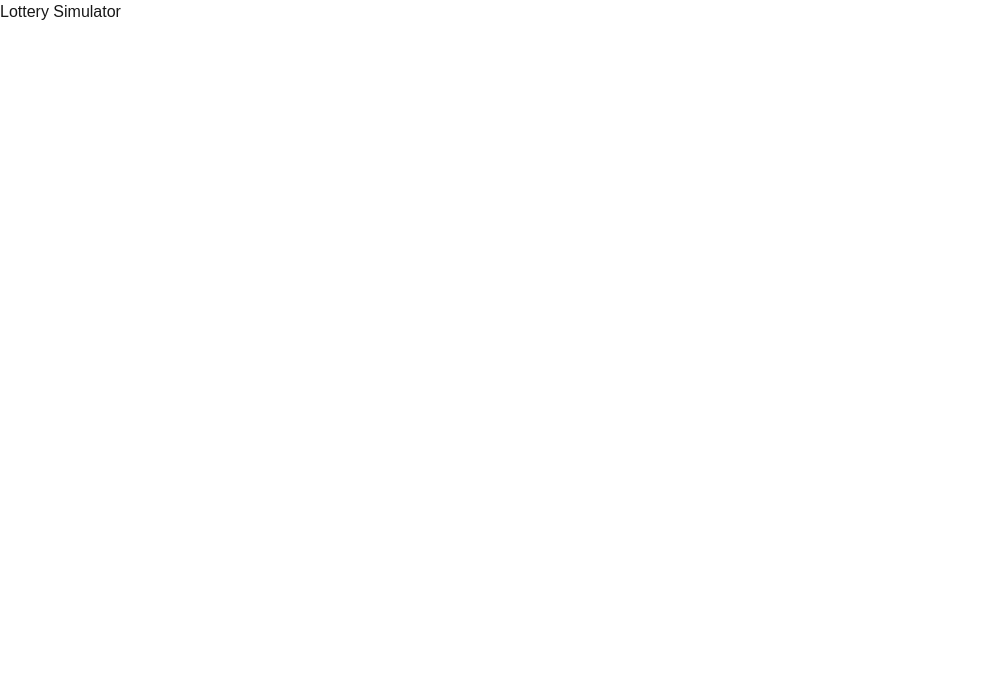
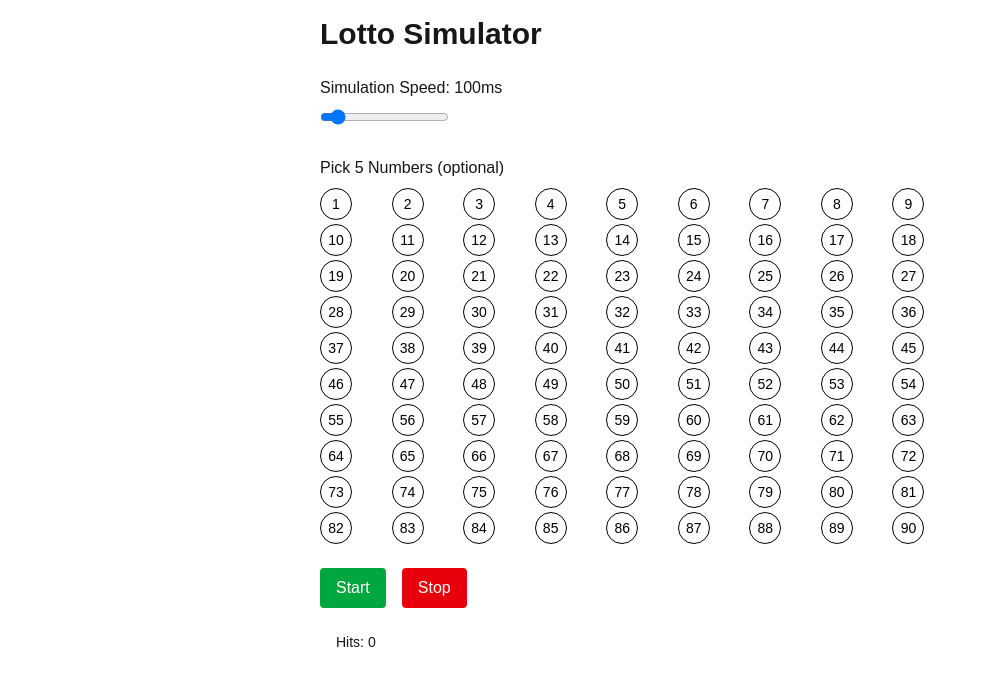
Before and after one commit to omaSpencer/lotto-simulator, a Next.js app: page / in a window 1280 px wide. Shown: the top 686 px of the page, without its empty margins (0-986 px from the left). Built offline with nearby package versions, Linux system fonts and the light colour scheme.

Commit message:
feat: POC UI with streamed simulation

```diff
--- a/package.json
+++ b/package.json
@@ -13,12 +13,14 @@
   },
   "dependencies": {
     "@neondatabase/serverless": "^1.0.0",
+    "clsx": "^2.1.1",
     "dotenv": "^16.5.0",
     "drizzle-orm": "^0.43.1",
     "next": "15.3.2",
     "pg": "^8.16.0",
     "react": "^19.0.0",
-    "react-dom": "^19.0.0"
+    "react-dom": "^19.0.0",
+    "tailwind-merge": "^3.3.0"
   },
   "devDependencies": {
     "@eslint/eslintrc": "^3",
--- a/src/app/(homepage)/page.tsx
+++ b/src/app/(homepage)/page.tsx
@@ -1,8 +1,83 @@
-export default function HomePage() {
+'use client'
+
+import { useState, useRef } from 'react'
+
+import type { Stats } from '@/types'
+
+import SimulationStats from '@/components/SimulationStats'
+import NumberBalls from '@/components/NumberBalls'
+import SpeedSlider from '@/components/SpeedSlider'
+import NumberPicker from '@/components/NumberPicker'
+
+export default function Home() {
+  const [draw, setDraw] = useState<number[]>([])
+  const [matchCount, setMatchCount] = useState(0)
+  const [stats, setStats] = useState<Stats | null>(null)
+  const [isRunning, setIsRunning] = useState(false)
+  const [speed, setSpeed] = useState(100)
+  const [fixedNumbers, setFixedNumbers] = useState<number[] | null>(null)
+  const eventSourceRef = useRef<EventSource | null>(null)
+
+  const startSimulation = () => {
+    const numbersParam = fixedNumbers?.join(',')
+    const url = `/api/simulate/stream?speed=${speed}${numbersParam ? `&playerNumbers=${numbersParam}` : ''}`
+    const es = new EventSource(url)
+
+    es.onmessage = (event) => {
+      const data = JSON.parse(event.data)
+      setDraw(data.draw)
+      setMatchCount(data.matchCount)
+      setStats({
+        cost: data.cost,
+        years: data.years,
+        wins: data.wins,
+        index: data.drawIndex,
+      })
+      if (data.jackpot || data.drawIndex >= 26000) {
+        stopSimulation()
+      }
+    }
+
+    eventSourceRef.current = es
+    setIsRunning(true)
+  }
+
+  const stopSimulation = () => {
+    eventSourceRef.current?.close()
+    setIsRunning(false)
+  }
+
   return (
-    <main>
-      <h1>Lottery Simulator</h1>
-      {/* UI components will be placed here */}
+    <main className="max-w-2xl mx-auto p-4 space-y-6">
+      <h1 className="text-3xl font-bold">Lotto Simulator</h1>
+      <SpeedSlider speed={speed} setSpeed={setSpeed} disabled={isRunning} />
+      <NumberPicker
+        selected={fixedNumbers}
+        setSelected={setFixedNumbers}
+        disabled={isRunning}
+      />
+      <div className="flex gap-4">
+        <button
+          onClick={startSimulation}
+          disabled={isRunning}
+          className="bg-green-600 text-white px-4 py-2 rounded"
+        >
+          Start
+        </button>
+        <button
+          onClick={stopSimulation}
+          disabled={!isRunning}
+          className="bg-red-600 text-white px-4 py-2 rounded"
+        >
+          Stop
+        </button>
+      </div>
+      <NumberBalls
+        numbers={draw}
+        hits={matchCount}
+        playerNumbers={fixedNumbers}
+      />
+      {stats && <SimulationStats {...stats} />}
     </main>
   )
 }
--- a/src/app/api/draw/route.ts
+++ /dev/null
@@ -1,49 +0,0 @@
-import { NextResponse } from 'next/server'
-
-import { draws } from '@/db/schema'
-
-import { getDb } from '@/lib/db'
-import { generateRandomNumbers, getMatchCount } from '@/lib/utils'
-import { getOrCreateSessionId } from '@/lib/session'
-
-export async function POST(req: Request) {
-  const db = getDb()
-
-  const body = await req.json().catch(() => null)
-  const fixedPlayerNumbers = Array.isArray(body?.playerNumbers as number[])
-    ? [...new Set(body.playerNumbers.map(Number))].filter(
-        (n) => Number(n) >= 1 && Number(n) <= 90,
-      )
-    : null
-
-  const playerNumbers =
-    fixedPlayerNumbers?.length === 5
-      ? fixedPlayerNumbers.sort((a, b) => Number(a) - Number(b))
-      : generateRandomNumbers()
-
-  const drawNumbers = generateRandomNumbers()
-  const matchCount = getMatchCount(drawNumbers, playerNumbers as number[])
-
-  const sessionId = await getOrCreateSessionId()
-
-  if (matchCount >= 2) {
-    await db.insert(draws).values({
-      sessionId,
-      drawNumbers: drawNumbers.join(','),
-      playerNumbers: playerNumbers.join(','),
-      matchCount,
-    })
-  }
-
-  const isJackpot = matchCount === 5
-
-  return NextResponse.json({
-    draw: drawNumbers,
-    player: playerNumbers,
-    matchCount,
-    saved: matchCount >= 2,
-    fixed: !!fixedPlayerNumbers,
-    jackpot: isJackpot,
-    sessionId,
-  })
-}
--- /dev/null
+++ b/src/app/api/simulate/stream/route.ts
@@ -0,0 +1,73 @@
+import { draws } from '@/db/schema'
+
+import { getDb } from '@/lib/db'
+import { getOrCreateSessionId } from '@/lib/session'
+import { generateRandomNumbers, getMatchCount } from '@/lib/utils'
+
+export async function GET(req: Request) {
+  const db = getDb()
+  const { searchParams } = new URL(req.url)
+  const speed = Math.max(
+    10,
+    Math.min(1000, parseInt(searchParams.get('speed') || '200', 10)),
+  )
+  const raw = searchParams.get('playerNumbers')
+  const fixedNumbers = raw
+    ?.split(',')
+    .map(Number)
+    .filter((n) => !isNaN(n) && n >= 1 && n <= 90)
+  const playerNumbers =
+    fixedNumbers?.length === 5
+      ? [...new Set(fixedNumbers)].sort((a, b) => a - b)
+      : generateRandomNumbers()
+
+  const sessionId = await getOrCreateSessionId()
+  const encoder = new TextEncoder()
+  const stream = new ReadableStream({
+    async start(controller) {
+      const winStats = { 2: 0, 3: 0, 4: 0, 5: 0 } as Record<number, number>
+      let i = 0
+      let jackpot = false
+
+      while (i < 26000 && !jackpot) {
+        const drawNumbers = generateRandomNumbers()
+        const matchCount = getMatchCount(drawNumbers, playerNumbers)
+
+        if (matchCount >= 2) {
+          await db.insert(draws).values({
+            sessionId,
+            drawNumbers: drawNumbers.join(','),
+            playerNumbers: playerNumbers.join(','),
+            matchCount,
+          })
+
+          if (matchCount <= 5) winStats[matchCount]++
+          if (matchCount === 5) jackpot = true
+        }
+
+        const payload = JSON.stringify({
+          draw: drawNumbers,
+          matchCount,
+          drawIndex: i + 1,
+          years: Math.floor((i + 1) / 52),
+          cost: (i + 1) * 300,
+          wins: winStats,
+          jackpot,
+        })
+
+        controller.enqueue(encoder.encode(`data: ${payload}\n\n`))
+        await new Promise((res) => setTimeout(res, speed))
+        i++
+      }
+      controller.close()
+    },
+  })
+
+  return new Response(stream, {
+    headers: {
+      'Content-Type': 'text/event-stream',
+      'Cache-Control': 'no-cache',
+      Connection: 'keep-alive',
+    },
+  })
+}
--- a/src/app/api/stats/route.ts
+++ /dev/null
@@ -1,39 +0,0 @@
-import { NextRequest, NextResponse } from 'next/server'
-import { eq } from 'drizzle-orm'
-
-import { draws } from '@/db/schema'
-
-import { getDb } from '@/lib/db'
-import { getSessionIdFromCookie } from '@/lib/session'
-
-export async function GET() {
-  const sessionId = await getSessionIdFromCookie()
-
-  if (!sessionId || isNaN(sessionId)) {
-    return NextResponse.json({ error: 'No session found' }, { status: 400 })
-  }
-
-  const db = getDb()
-
-  const sessionDraws = await db.query.draws.findMany({
-    where: eq(draws.sessionId, sessionId),
-  })
-
-  const ticketCount = sessionDraws.length
-  const yearCount = Math.floor(ticketCount / 52)
-  const cost = ticketCount * 300
-
-  const winStats = { '2': 0, '3': 0, '4': 0, '5': 0 } as Record<number, number>
-  for (const draw of sessionDraws) {
-    const hits = draw.matchCount ?? 0
-    if (hits >= 2 && hits <= 5) winStats[hits]++
-  }
-
-  return NextResponse.json({
-    sessionId,
-    ticketCount,
-    yearCount,
-    cost,
-    wins: winStats,
-  })
-}
--- /dev/null
+++ b/src/components/NumberBalls.tsx
@@ -0,0 +1,26 @@
+import { cn } from '@/lib/utils'
+
+type Props = {
+  numbers: number[]
+  hits: number
+  playerNumbers?: number[] | null
+}
+
+export default function NumberBalls({ numbers, hits, playerNumbers }: Props) {
+  return (
+    <div className="flex flex-wrap gap-2 items-center">
+      {numbers.map((n, i) => (
+        <div
+          key={i}
+          className={cn(
+            'w-10 h-10 rounded-full flex items-center justify-center text-white font-bold',
+            playerNumbers?.includes(n) ? 'bg-green-500' : 'bg-gray-400',
+          )}
+        >
+          {n}
+        </div>
+      ))}
+      <span className="ml-4 text-sm text-muted-foreground">Hits: {hits}</span>
+    </div>
+  )
+}
--- /dev/null
+++ b/src/components/NumberPicker.tsx
@@ -0,0 +1,42 @@
+'use client'
+
+type Props = {
+  selected: number[] | null
+  setSelected: (nums: number[] | null) => void
+  disabled?: boolean
+}
+
+export default function NumberPicker({
+  selected,
+  setSelected,
+  disabled,
+}: Props) {
+  const toggleNumber = (n: number) => {
+    if (!selected) return setSelected([n])
+    if (selected.includes(n)) {
+      const newSet = selected.filter((i) => i !== n)
+      return setSelected(newSet.length ? newSet : null)
+    } else {
+      if (selected.length >= 5) return
+      return setSelected([...selected, n].sort((a, b) => a - b))
+    }
+  }
+
+  return (
+    <div>
+      <p className="mb-2 font-medium">Pick 5 Numbers (optional)</p>
+      <div className="grid grid-cols-9 gap-1">
+        {Array.from({ length: 90 }, (_, i) => i + 1).map((n) => (
+          <button
+            key={n}
+            disabled={disabled}
+            className={`text-sm w-8 h-8 rounded-full border text-center ${selected?.includes(n) ? 'bg-indigo-500 text-white' : 'bg-white text-black'}`}
+            onClick={() => toggleNumber(n)}
+          >
+            {n}
+          </button>
+        ))}
+      </div>
+    </div>
+  )
+}
--- /dev/null
+++ b/src/components/SimulationStats.tsx
@@ -0,0 +1,21 @@
+import { Stats } from '@/types'
+
+export default function SimulationStats({ cost, years, wins, index }: Stats) {
+  return (
+    <div className="bg-gray-100 p-4 rounded-md text-gray-900">
+      <p>
+        <strong>Draws:</strong> {index}
+      </p>
+      <p>
+        <strong>Years Passed:</strong> {years}
+      </p>
+      <p>
+        <strong>Total Cost:</strong> {cost.toLocaleString()} HUF
+      </p>
+      <p>
+        <strong>Wins:</strong> 2 hit: {wins[2]} | 3 hit: {wins[3]} | 4 hit:{' '}
+        {wins[4]} | 5 hit: {wins[5]}
+      </p>
+    </div>
+  )
+}
--- /dev/null
+++ b/src/components/SpeedSlider.tsx
@@ -0,0 +1,26 @@
+'use client'
+
+type Props = {
+  speed: number
+  setSpeed: (v: number) => void
+  disabled?: boolean
+}
+
+export default function SpeedSlider({ speed, setSpeed, disabled }: Props) {
+  return (
+    <div>
+      <label className="block mb-2 font-medium">
+        Simulation Speed: {speed}ms
+      </label>
+      <input
+        type="range"
+        min={10}
+        max={1000}
+        step={10}
+        value={speed}
+        onChange={(e) => setSpeed(Number(e.target.value))}
+        disabled={disabled}
+      />
+    </div>
+  )
+}
--- a/src/lib/utils.ts
+++ b/src/lib/utils.ts
@@ -1,3 +1,6 @@
+import { clsx, type ClassValue } from 'clsx'
+import { twMerge } from 'tailwind-merge'
+
 export function generateRandomNumbers(): number[] {
   const pool = Array.from({ length: 90 }, (_, i) => i + 1)
   for (let i = pool.length - 1; i > 0; i--) {
@@ -10,3 +13,7 @@ export function generateRandomNumbers(): number[] {
 export function getMatchCount(draw: number[], player: number[]): number {
   return draw.filter((n) => player.includes(n)).length
 }
+
+export function cn(...inputs: ClassValue[]) {
+  return twMerge(clsx(inputs))
+}
--- /dev/null
+++ b/src/types/index.ts
@@ -0,0 +1,6 @@
+export type Stats = {
+  cost: number
+  years: number
+  wins: Record<number, number>
+  index: number
+}
```
Also changed, not shown: 1 other file (tests, documents, lock files or other folders).
